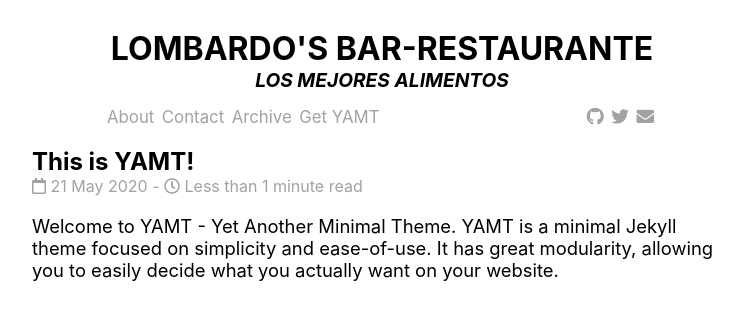
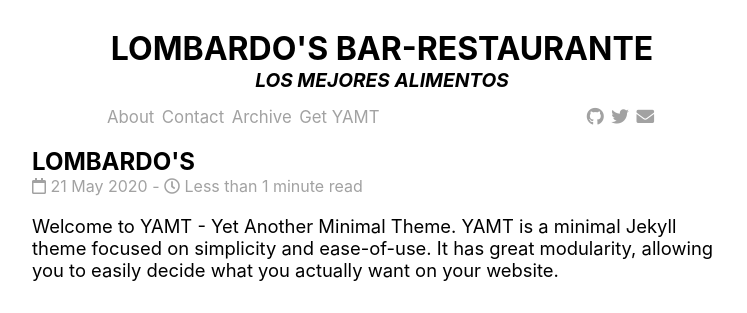
Before and after one commit to FreddySTJR/PROJ-SO-2, a Jekyll site: the page built from _posts/2020-05-21-this-is-yamt.md, in a window 1280 px wide. Shown: the top 313 px of the page, without its empty margins (258-1005 px from the left). Built offline with Jekyll 4.4.1, drawn with Linux system fonts in a browser that asks for light colours; nearby versions of some CDN libraries.

Commit message:
Update 2020-05-21-this-is-yamt.md

```diff
--- a/_posts/2020-05-21-this-is-yamt.md
+++ b/_posts/2020-05-21-this-is-yamt.md
@@ -1,5 +1,5 @@
 ---
-title: This is YAMT!
+title: LOMBARDO'S
 layout: post
 categories: [Typography, Markdown, Tips]
 image: /assets/img/logo.jpg
```
